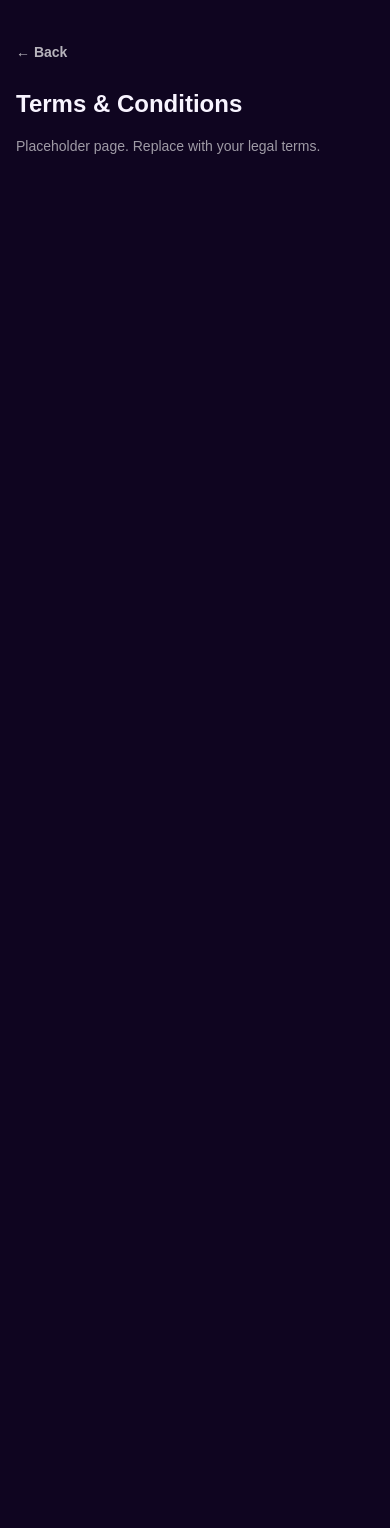
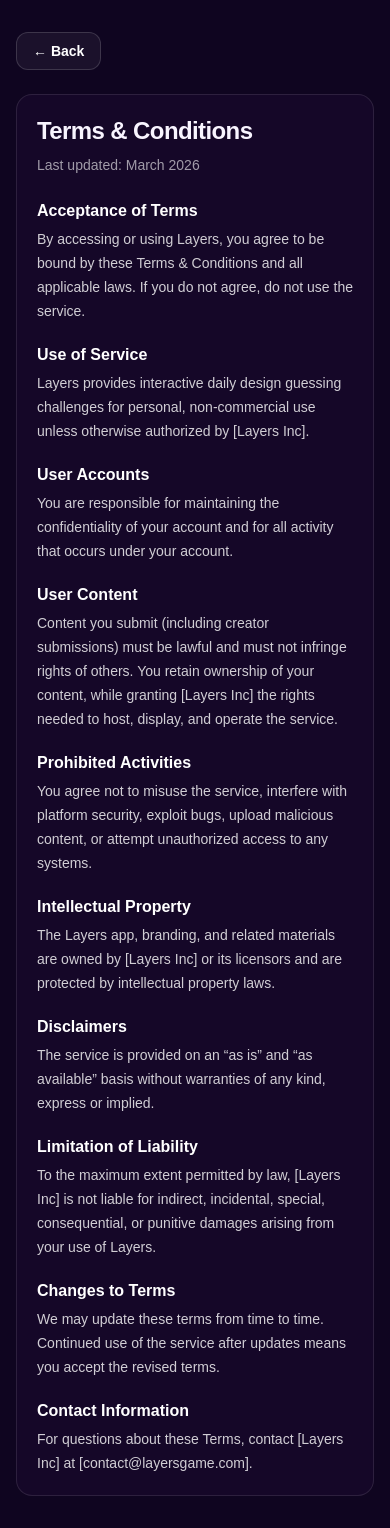
Before and after one commit to labudie/layers, a Next.js app: page /terms in a window 390 px wide. Before the commit the page ends 844 px from the top, so only its background shows below. Built offline with nearby package versions, Linux system fonts and the light colour scheme.

Commit message:
terms and privacy policy pages

```diff
--- a/app/privacy/page.tsx
+++ b/app/privacy/page.tsx
@@ -2,18 +2,98 @@ import Link from "next/link";
 
 export default function PrivacyPage() {
   return (
-    <div className="min-h-screen w-full bg-[var(--background)] px-4 py-10 text-[var(--text)] md:px-6">
-      <div className="mx-auto max-w-2xl">
+    <div className="min-h-screen w-full bg-[#0f0520] text-[var(--text)]">
+      <div className="mx-auto w-full max-w-3xl px-4 py-8 md:px-6">
         <Link
           href="/settings"
-          className="text-sm font-semibold text-white/70 hover:text-white"
+          className="inline-flex items-center rounded-xl border border-white/15 bg-white/5 px-4 py-2 text-sm font-semibold text-white hover:bg-white/10"
         >
           ← Back
         </Link>
-        <h1 className="mt-6 text-2xl font-extrabold">Privacy Policy</h1>
-        <p className="mt-4 text-sm text-white/60">
-          Placeholder page. Replace with your privacy policy.
-        </p>
+
+        <div className="mt-6 rounded-2xl border border-white/10 bg-[rgba(26,10,46,0.62)] p-5 md:p-6">
+          <h1 className="text-2xl font-extrabold tracking-tight">Privacy Policy</h1>
+          <p className="mt-2 text-sm text-white/60">
+            Last updated: March 2026
+          </p>
+
+          <div className="mt-6 space-y-5 text-sm leading-6 text-white/80">
+            <section>
+              <h2 className="text-base font-bold text-white">Information We Collect</h2>
+              <p className="mt-1">
+                We may collect account identifiers, profile details, gameplay
+                activity, submissions, and technical device data needed to operate
+                and improve Layers.
+              </p>
+            </section>
+
+            <section>
+              <h2 className="text-base font-bold text-white">How We Use Information</h2>
+              <p className="mt-1">
+                We use data to provide the app, personalize your experience,
+                maintain leaderboards and badges, support creator features, and
+                communicate service-related updates.
+              </p>
+            </section>
+
+            <section>
+              <h2 className="text-base font-bold text-white">Information Sharing</h2>
+              <p className="mt-1">
+                We do not sell personal information. We may share limited
+                information with service providers that help us host, secure, and
+                operate the platform.
+              </p>
+            </section>
+
+            <section>
+              <h2 className="text-base font-bold text-white">Data Security</h2>
+              <p className="mt-1">
+                We apply reasonable technical and organizational safeguards to
+                protect data, but no system can be guaranteed 100% secure.
+              </p>
+            </section>
+
+            <section>
+              <h2 className="text-base font-bold text-white">Your Rights</h2>
+              <p className="mt-1">
+                Depending on your location, you may have rights to access, correct,
+                delete, or export your personal data. Contact us to submit requests.
+              </p>
+            </section>
+
+            <section>
+              <h2 className="text-base font-bold text-white">Cookies</h2>
+              <p className="mt-1">
+                Layers may use cookies or similar technologies for authentication,
+                session continuity, analytics, and performance monitoring.
+              </p>
+            </section>
+
+            <section>
+              <h2 className="text-base font-bold text-white">Children&apos;s Privacy</h2>
+              <p className="mt-1">
+                Layers is not directed to children under 13, and we do not knowingly
+                collect personal information from children under 13.
+              </p>
+            </section>
+
+            <section>
+              <h2 className="text-base font-bold text-white">Changes to Policy</h2>
+              <p className="mt-1">
+                We may update this policy from time to time. Continued use after
+                changes indicates acceptance of the revised Privacy Policy.
+              </p>
+            </section>
+
+            <section>
+              <h2 className="text-base font-bold text-white">Contact</h2>
+              <p className="mt-1">
+                For privacy questions, contact [Layers Inc] at
+                [contact@layersgame.com].
+              </p>
+            </section>
+          </div>
+        </div>
       </div>
     </div>
   );
--- a/app/terms/page.tsx
+++ b/app/terms/page.tsx
@@ -2,18 +2,112 @@ import Link from "next/link";
 
 export default function TermsPage() {
   return (
-    <div className="min-h-screen w-full bg-[var(--background)] px-4 py-10 text-[var(--text)] md:px-6">
-      <div className="mx-auto max-w-2xl">
+    <div className="min-h-screen w-full bg-[#0f0520] text-[var(--text)]">
+      <div className="mx-auto w-full max-w-3xl px-4 py-8 md:px-6">
         <Link
           href="/settings"
-          className="text-sm font-semibold text-white/70 hover:text-white"
+          className="inline-flex items-center rounded-xl border border-white/15 bg-white/5 px-4 py-2 text-sm font-semibold text-white hover:bg-white/10"
         >
           ← Back
         </Link>
-        <h1 className="mt-6 text-2xl font-extrabold">Terms &amp; Conditions</h1>
-        <p className="mt-4 text-sm text-white/60">
-          Placeholder page. Replace with your legal terms.
-        </p>
+
+        <div className="mt-6 rounded-2xl border border-white/10 bg-[rgba(26,10,46,0.62)] p-5 md:p-6">
+          <h1 className="text-2xl font-extrabold tracking-tight">
+            Terms &amp; Conditions
+          </h1>
+          <p className="mt-2 text-sm text-white/60">
+            Last updated: March 2026
+          </p>
+
+          <div className="mt-6 space-y-5 text-sm leading-6 text-white/80">
+            <section>
+              <h2 className="text-base font-bold text-white">Acceptance of Terms</h2>
+              <p className="mt-1">
+                By accessing or using Layers, you agree to be bound by these Terms
+                &amp; Conditions and all applicable laws. If you do not agree, do
+                not use the service.
+              </p>
+            </section>
+
+            <section>
+              <h2 className="text-base font-bold text-white">Use of Service</h2>
+              <p className="mt-1">
+                Layers provides interactive daily design guessing challenges for
+                personal, non-commercial use unless otherwise authorized by
+                [Layers Inc].
+              </p>
+            </section>
+
+            <section>
+              <h2 className="text-base font-bold text-white">User Accounts</h2>
+              <p className="mt-1">
+                You are responsible for maintaining the confidentiality of your
+                account and for all activity that occurs under your account.
+              </p>
+            </section>
+
+            <section>
+              <h2 className="text-base font-bold text-white">User Content</h2>
+              <p className="mt-1">
+                Content you submit (including creator submissions) must be lawful
+                and must not infringe rights of others. You retain ownership of
+                your content, while granting [Layers Inc] the rights needed to host,
+                display, and operate the service.
+              </p>
+            </section>
+
+            <section>
+              <h2 className="text-base font-bold text-white">Prohibited Activities</h2>
+              <p className="mt-1">
+                You agree not to misuse the service, interfere with platform
+                security, exploit bugs, upload malicious content, or attempt
+                unauthorized access to any systems.
+              </p>
+            </section>
+
+            <section>
+              <h2 className="text-base font-bold text-white">Intellectual Property</h2>
+              <p className="mt-1">
+                The Layers app, branding, and related materials are owned by
+                [Layers Inc] or its licensors and are protected by intellectual
+                property laws.
+              </p>
+            </section>
+
+            <section>
+              <h2 className="text-base font-bold text-white">Disclaimers</h2>
+              <p className="mt-1">
+                The service is provided on an “as is” and “as available” basis
+                without warranties of any kind, express or implied.
+              </p>
+            </section>
+
+            <section>
+              <h2 className="text-base font-bold text-white">Limitation of Liability</h2>
+              <p className="mt-1">
+                To the maximum extent permitted by law, [Layers Inc] is not liable
+                for indirect, incidental, special, consequential, or punitive
+                damages arising from your use of Layers.
+              </p>
+            </section>
+
+            <section>
+              <h2 className="text-base font-bold text-white">Changes to Terms</h2>
+              <p className="mt-1">
+                We may update these terms from time to time. Continued use of the
+                service after updates means you accept the revised terms.
+              </p>
+            </section>
+
+            <section>
+              <h2 className="text-base font-bold text-white">Contact Information</h2>
+              <p className="mt-1">
+                For questions about these Terms, contact [Layers Inc] at
+                [contact@layersgame.com].
+              </p>
+            </section>
+          </div>
+        </div>
       </div>
     </div>
   );
```
